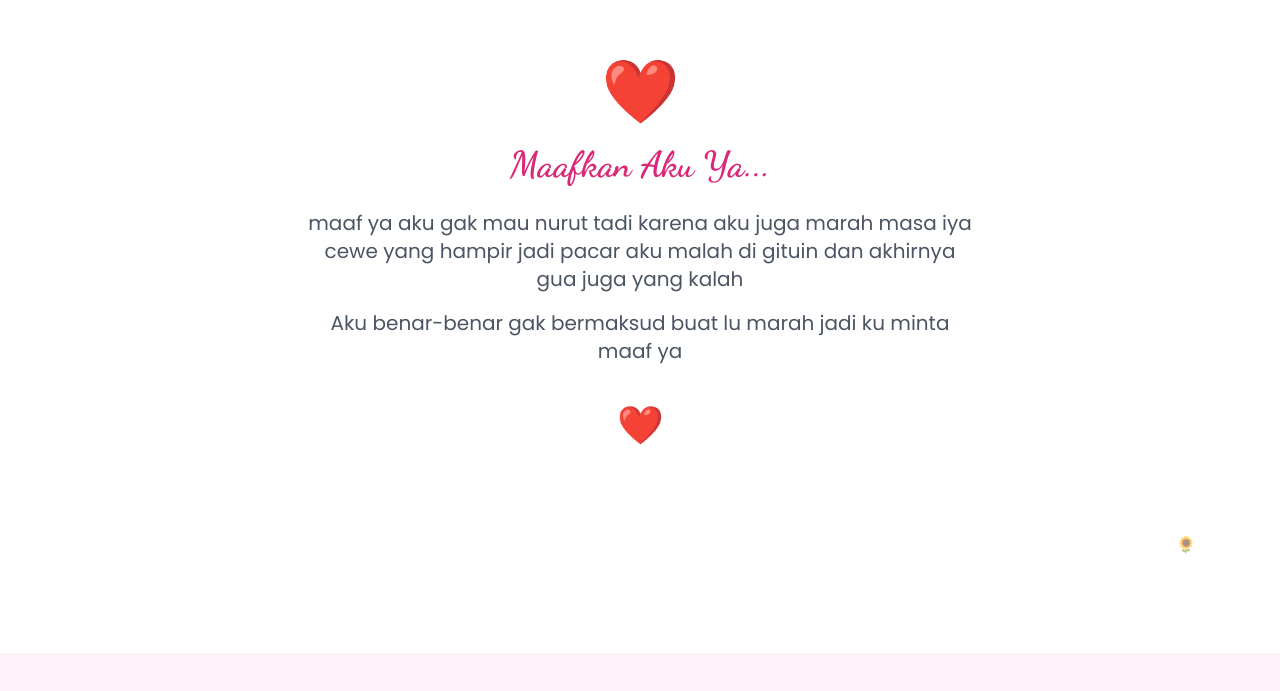
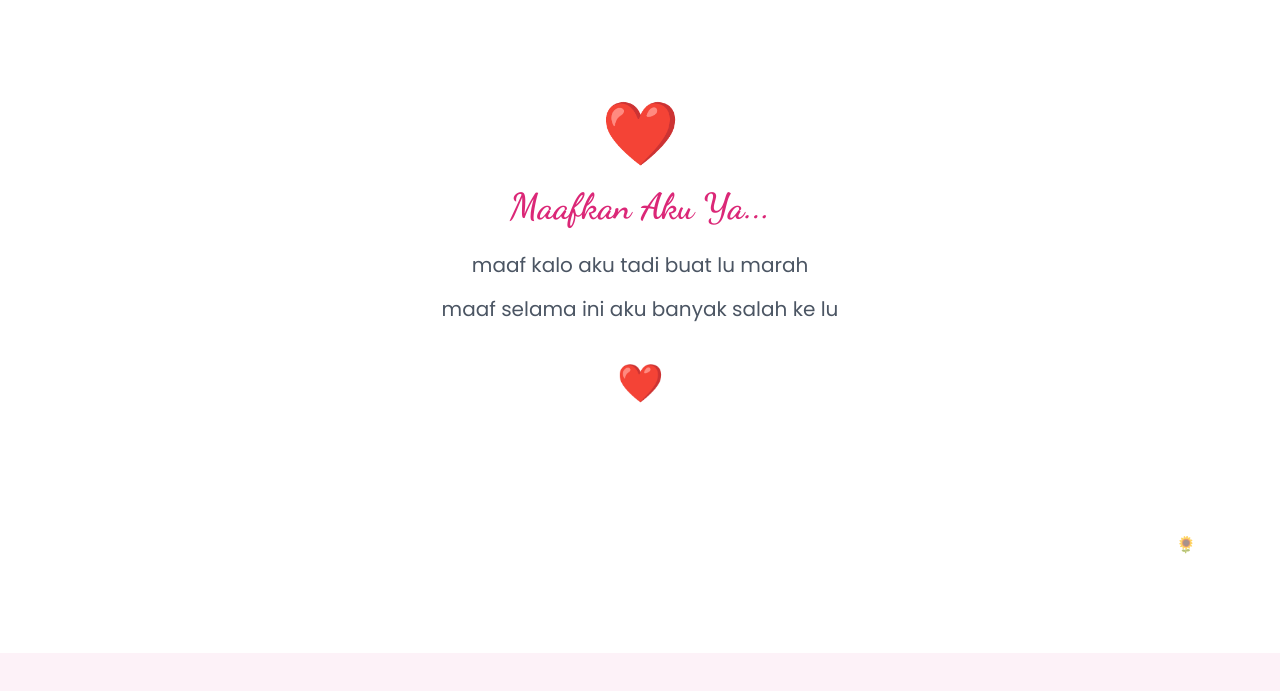
Before and after one commit to bacotbanget1/maafkan-aku, a plain HTML site: page index.html in a window 1280 px wide. Shown: the part 947-1638 px from the top of the page. Drawn offline with nearby package versions, Linux system fonts and the light colour scheme.

Commit message:
Update index.html

```diff
--- a/index.html
+++ b/index.html
@@ -3,7 +3,7 @@
 <head>
     <meta charset="UTF-8">
     <meta name="viewport" content="width=device-width, initial-scale=1.0">
-    <title>Maafin Aku Ya</title>
+    <title>Maafin Aku Ya qotrun atau nada</title>
     <script src="https://cdn.tailwindcss.com"></script>
     <link href="https://fonts.googleapis.com/css2?family=Poppins:wght@300;400;600;700&family=Dancing+Script:wght@700&display=swap" rel="stylesheet">
 
@@ -105,8 +105,8 @@
                 ❤️
             </div>
             <h2 class="text-3xl md:text-4xl font-bold text-pink-600 mb-6 handwritten">Maafkan Aku Ya...</h2>
-            <p class="text-lg md:text-xl text-gray-600 mb-4">maaf ya aku gak mau nurut tadi karena aku juga marah masa iya cewe yang hampir jadi pacar aku malah di gituin dan akhirnya gua juga yang kalah</p>
-            <p class="text-lg md:text-xl text-gray-600 mb-6">Aku benar-benar gak bermaksud buat lu marah jadi ku minta maaf ya</p>
+            <p class="text-lg md:text-xl text-gray-600 mb-4">maaf kalo aku tadi buat lu marah</p>
+            <p class="text-lg md:text-xl text-gray-600 mb-6">maaf selama ini aku banyak salah ke lu</p>
             <div class="heart inline-block text-red-400 text-4xl mt-4">❤️</div>
         </div>
 
```
